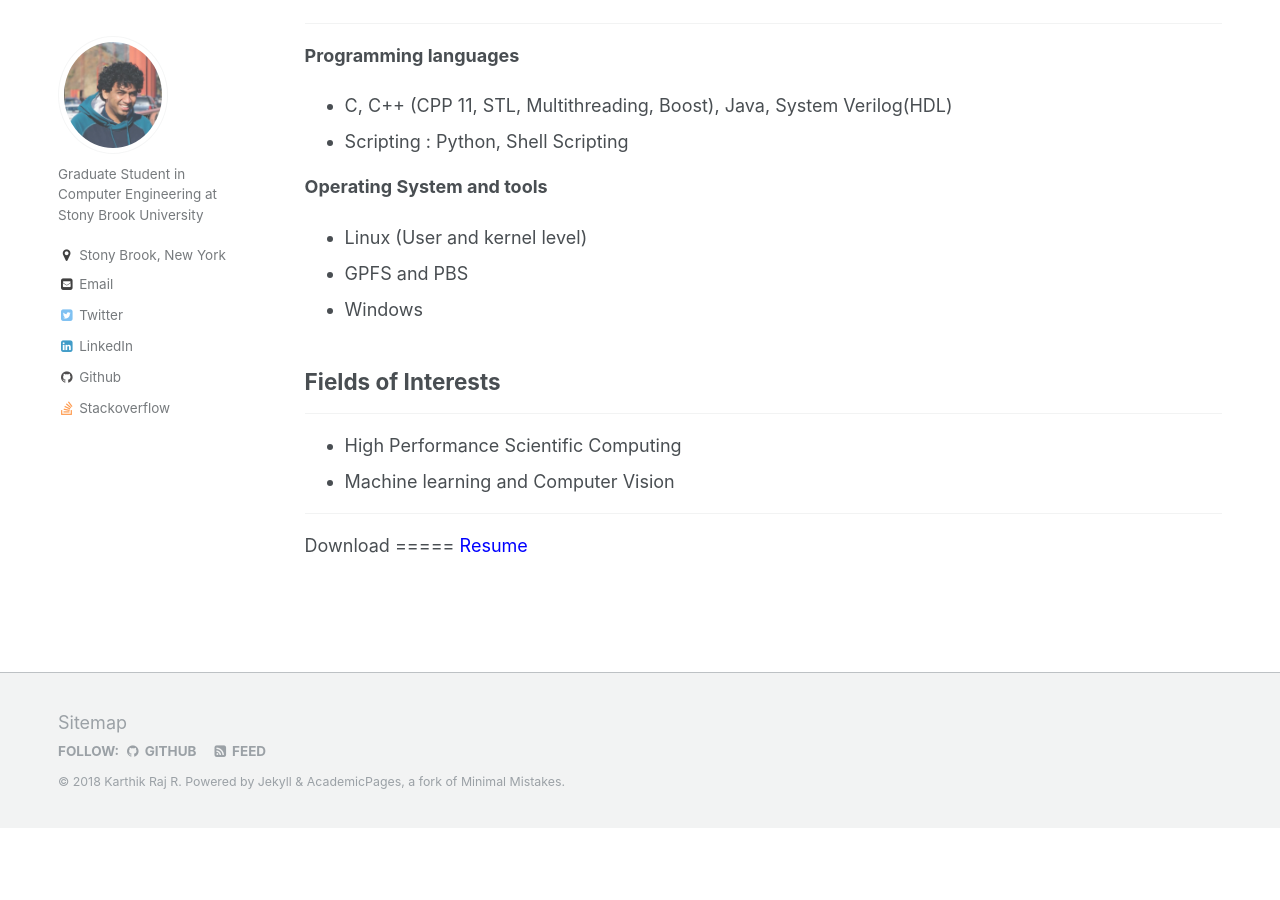
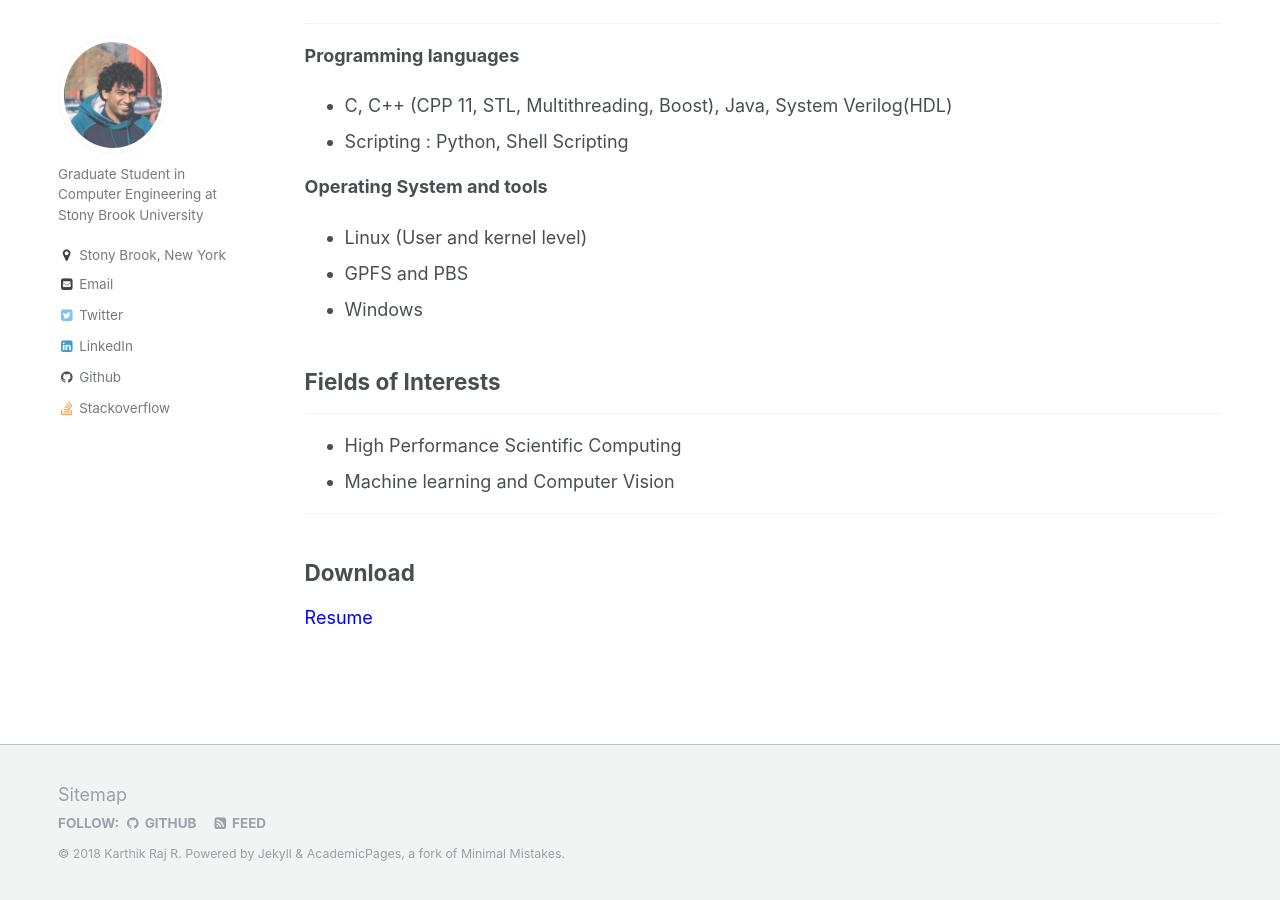
Before and after one commit to Karthik4293/Karthik4293.github.io, a Jekyll site: the page built from _pages/cv.md, in a window 1280 px wide and 900 px high, scrolled down 801 px. Built offline with Jekyll 4.4.1, drawn with Linux system fonts in a browser that asks for light colours; before the commit the page ends 1629 px from its top, so only the background shows below that.

Commit message:
new lines

```diff
--- a/_pages/cv.md
+++ b/_pages/cv.md
@@ -47,6 +47,6 @@ Bangalore, India<br/>
 * Machine learning and Computer Vision
 
 -----
-Download
-=====
+## Download
+
 <span style="color:blue"><a href='http://www.karthik4293.me/files/Resume.pdf' target='_blank'>Resume</a></span>
```
